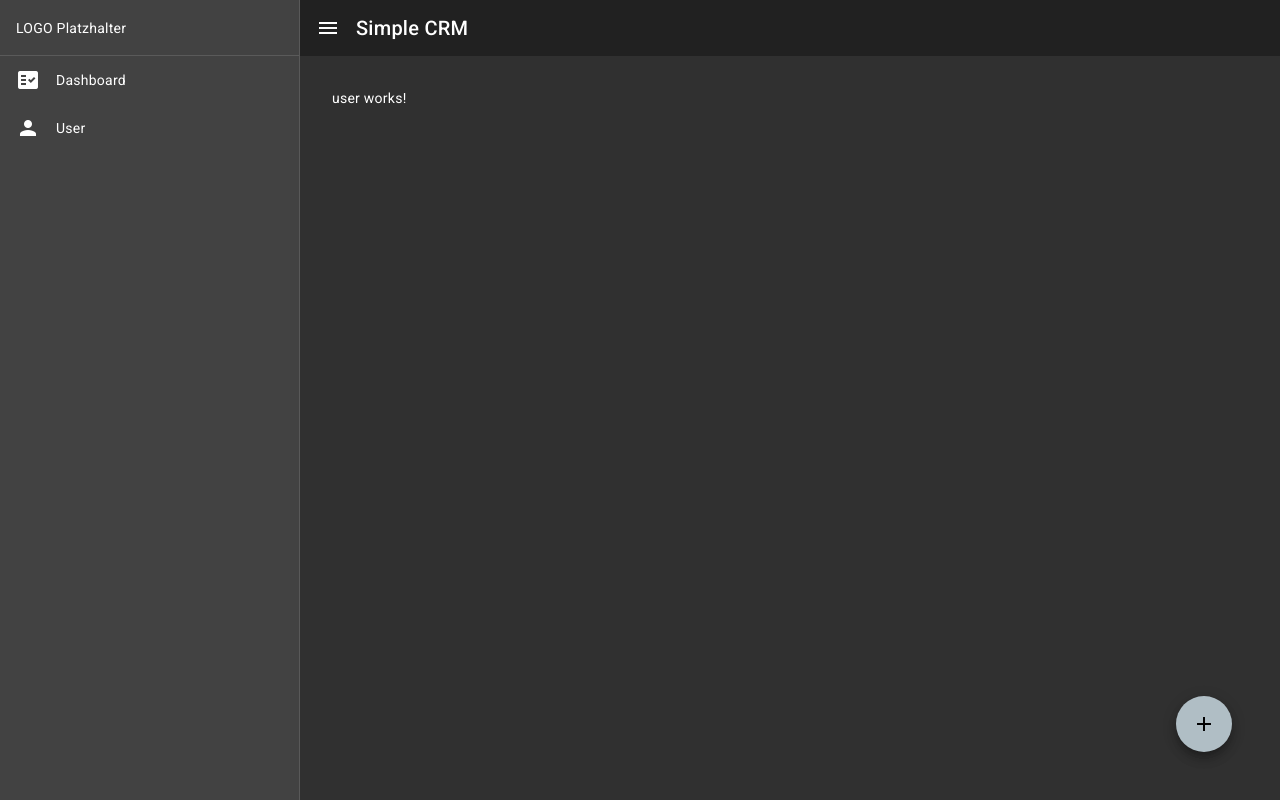
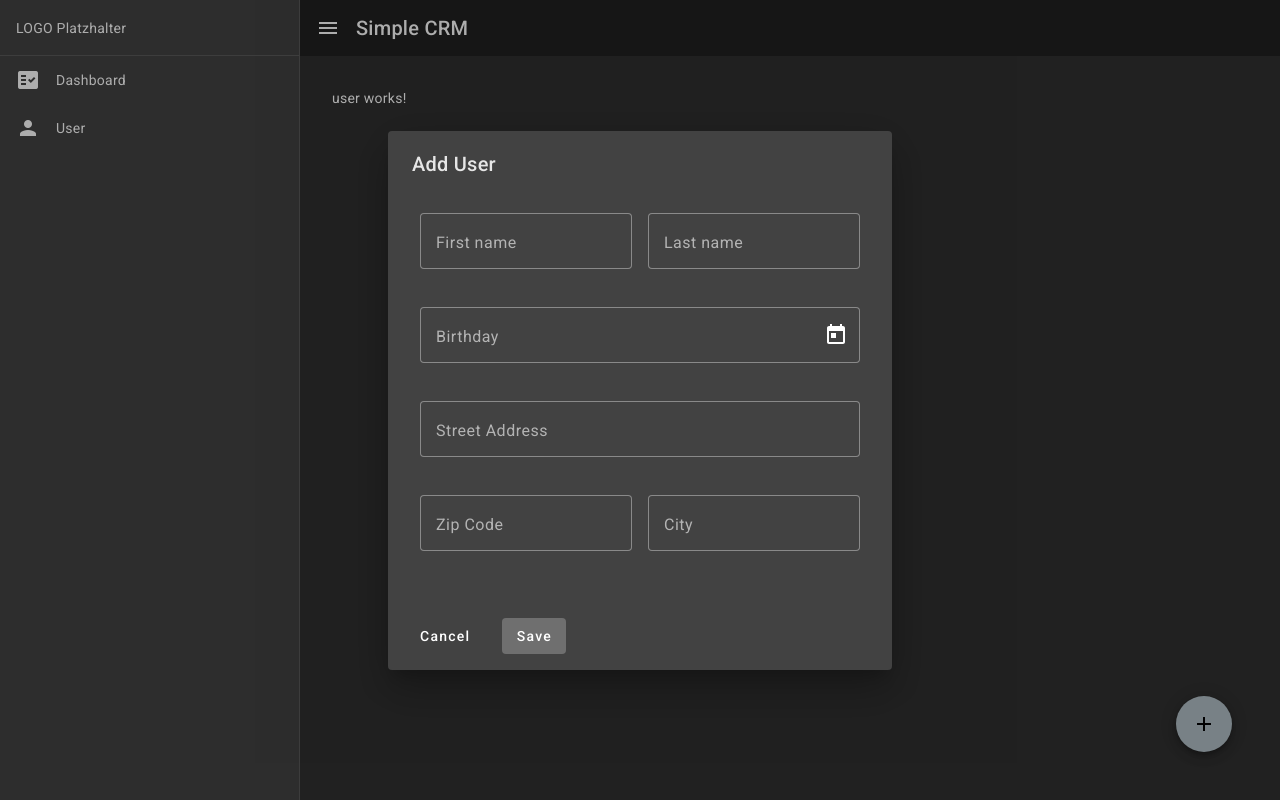
Before and after one commit to Solquarters/2024_10_01_simple-crm, an Angular app: page /user in a window 1280 px wide. Both pictures are taken after a click on the button "add". Built offline with nearby package versions, Linux system fonts and the light colour scheme.

Commit message:
added user module class

```diff
--- /dev/null
+++ b/src/app/dialog-add-user/dialog-add-user.component.html
@@ -0,0 +1,71 @@
+<h2 mat-dialog-title>Add User</h2>
+<mat-dialog-content>
+
+
+    <div class="inputFormFieldDivClass">
+        <mat-form-field appearance="outline">
+            <mat-label>First name</mat-label>
+            <input matInput placeholder="Placeholder">
+
+            <!-- <mat-hint>Please enter a name</mat-hint> -->
+          </mat-form-field>
+
+          <mat-form-field appearance="outline">
+            <mat-label>Last name</mat-label>
+            <input matInput placeholder="Placeholder">
+
+            <!-- <mat-hint>Please enter a name</mat-hint> -->
+          </mat-form-field>
+    </div>
+
+    <div class="inputFormFieldDivClass">
+
+        <mat-form-field appearance="outline" class="full-width">
+            <mat-label>Birthday</mat-label>
+
+            <input matInput placeholder="Placeholder" [matDatepicker]="picker1">
+            <mat-datepicker-toggle matIconSuffix [for]="picker1"></mat-datepicker-toggle>
+            <mat-datepicker #picker1></mat-datepicker>
+
+            <!-- <mat-hint>Please enter a date</mat-hint> -->
+          </mat-form-field>
+    </div>
+
+
+<div class="inputFormFieldDivClass ">
+  <mat-form-field appearance="outline" class="full-width">
+    <mat-label>Street Address</mat-label>
+    <input matInput placeholder="Placeholder">
+
+    <!-- <mat-hint>Please enter a name</mat-hint> -->
+  </mat-form-field>
+</div>
+
+
+  <div class="inputFormFieldDivClass">
+
+
+
+    <mat-form-field appearance="outline">
+      <mat-label>Zip Code</mat-label>
+      <input matInput placeholder="Placeholder">
+
+      <!-- <mat-hint>Please enter a name</mat-hint> -->
+    </mat-form-field>
+
+    <mat-form-field appearance="outline">
+      <mat-label>City</mat-label>
+      <input matInput placeholder="Placeholder">
+
+      <!-- <mat-hint>Please enter a name</mat-hint> -->
+    </mat-form-field>
+  </div>
+
+
+
+
+</mat-dialog-content>
+<mat-dialog-actions>
+  <button mat-button >Cancel</button>
+  <button mat-button  cdkFocusInitial>Save</button>
+</mat-dialog-actions>
--- /dev/null
+++ b/src/app/dialog-add-user/dialog-add-user.component.scss
@@ -0,0 +1,14 @@
+.inputFormFieldDivClass{
+    display: flex;
+    gap: 16px;
+    padding: 8px;
+}
+
+.mat-mdc-dialog-actions{
+padding: 16px 24px;
+}
+
+
+.mdc-dialog__actions{
+gap: 16px;
+}
--- a/src/app/user/user.component.html
+++ b/src/app/user/user.component.html
@@ -2,7 +2,7 @@
 
 
 
-<button class="add-user-button-class" mat-fab aria-label="Example icon button with a delete icon"
+<button (click)="openDialog()" class="add-user-button-class" mat-fab aria-label="Example icon button with a delete icon"
 matTooltip="Add user" matTooltipPosition="above">
     <mat-icon>add</mat-icon>
   </button>
--- a/src/app/user/user.component.ts
+++ b/src/app/user/user.component.ts
@@ -1,4 +1,7 @@
 import { Component } from '@angular/core';
+
+import {MatDialog,} from '@angular/material/dialog';
+import { DialogAddUserComponent } from '../dialog-add-user/dialog-add-user.component';
 
 @Component({
   selector: 'app-user',
@@ -7,4 +10,10 @@ import { Component } from '@angular/core';
 })
 export class UserComponent {
 
+  constructor(public dialog: MatDialog) {}
+
+  openDialog(){
+    this.dialog.open(DialogAddUserComponent);
+  }
+
 }
--- a/src/styles.scss
+++ b/src/styles.scss
@@ -2,3 +2,7 @@
 
 html, body { height: 100%; }
 body { margin: 0; font-family: Roboto, "Helvetica Neue", sans-serif; }
+
+.full-width{
+    width: 100%;
+}
```
Also changed, not shown: src/app/app.module.ts (+15 -2 lines), src/app/dialog-add-user/dialog-add-user.component.ts (added, +10 -0 lines), src/models/user.class.ts (added, +18 -0 lines), 1 other file (tests, documents, lock files or other folders).
